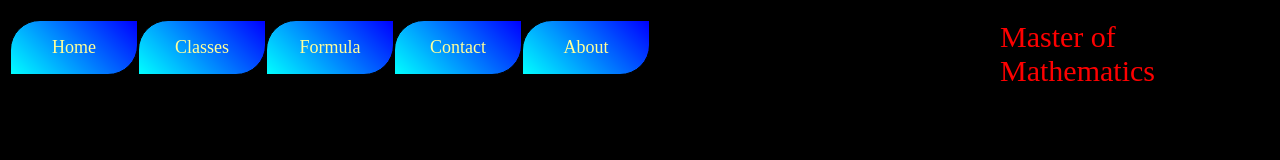
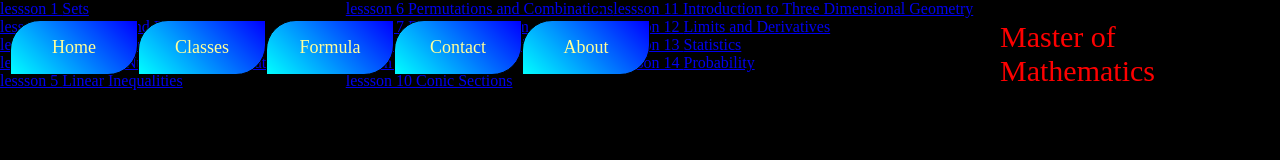
Before and after one commit to Mafiya2255/mathematicsofmaster, a plain HTML site: page class11.html in a window 1280 px wide. Drawn offline with Linux system fonts and the light colour scheme.

Commit message:
Add files via upload

```diff
--- a/class11.html
+++ b/class11.html
@@ -1,11 +1,13 @@
 <!DOCTYPE html>
 <html lang="en">
+
 <head>
   <meta charset="UTF-8">
   <meta name="viewport" content="width=device-width, initial-scale=1.0">
   <link rel="stylesheet" href="math.css">
   <title>Master of Mathematics/class 11</title>
 </head>
+
 <body>
   <div id="navigation">
     <ul>
@@ -24,10 +26,38 @@
       <li><a href="#">Formula</a></li>
       <li><a href="#">Contact</a></li>
       <li><a href="#">About</a></li>
-        </ul> <p>
+    </ul>
+    <p>
       Master of Mathematics
     </p>
   </div>
+  <div class="lesson-list">
+    <ul>
+      <li><a href="#">lessson 1 <span>Sets</span></a></li>
+      <li><a href="#">lessson 2 <span>Realtions and Functions</span></a></li>
+      <li><a href="#">lessson 3 <span>Trigonometric Functions</span></a></li>
+      <li><a href="#">lessson 4 <span>Complex Numbers and Quadratic Equations</span></a></li>
+      <li><a href="#">lessson 5 <span>Linear Inequalities</span></a></li>
+    </ul>
+  </div>
+  <div class="lesson-list-1">
+    <ul>
+      <li><a href="#">lessson 6 <span>Permutations and Combinations</span></a></li>
+      <li><a href="#">lessson 7 <span>Binomial Theorem</span></a></li>
+      <li><a href="#">lessson 8 <span>Sequence and Series</span></a></li>
+      <li><a href="#">lessson 9 <span>Straight Lines</span></a></li>
+      <li><a href="#">lessson 10 <span>Conic Sections</span></a></li>
+    </ul>
+  </div>
+  <div class="lesson-list-2">
+    <ul>
+      <li><a href="#">lessson 11 <span>Introduction to Three Dimensional Geometry</span></a></li>
+      <li><a href="#">lessson 12 <span>Limits and Derivatives</span></a></li>
+      <li><a href="#">lessson 13 <span>Statistics</span></a></li>
+      <li><a href="#">lessson 14 <span>Probability</span></a></li>
+    </ul>
+  </div>
   <script src="math.js"></script>
 </body>
+
 </html>
```
Lines whose indentation alone changed are shown as unchanged.
